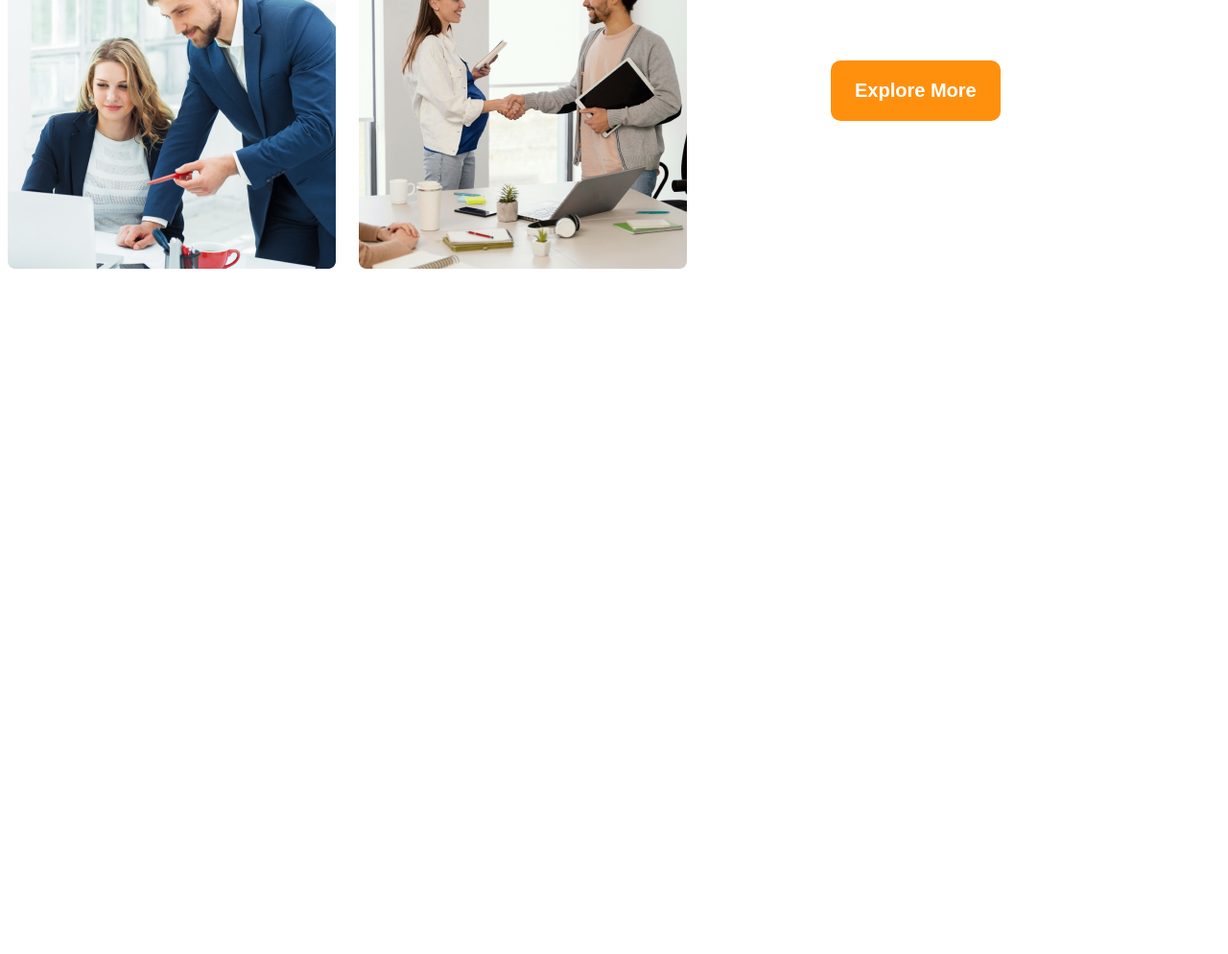
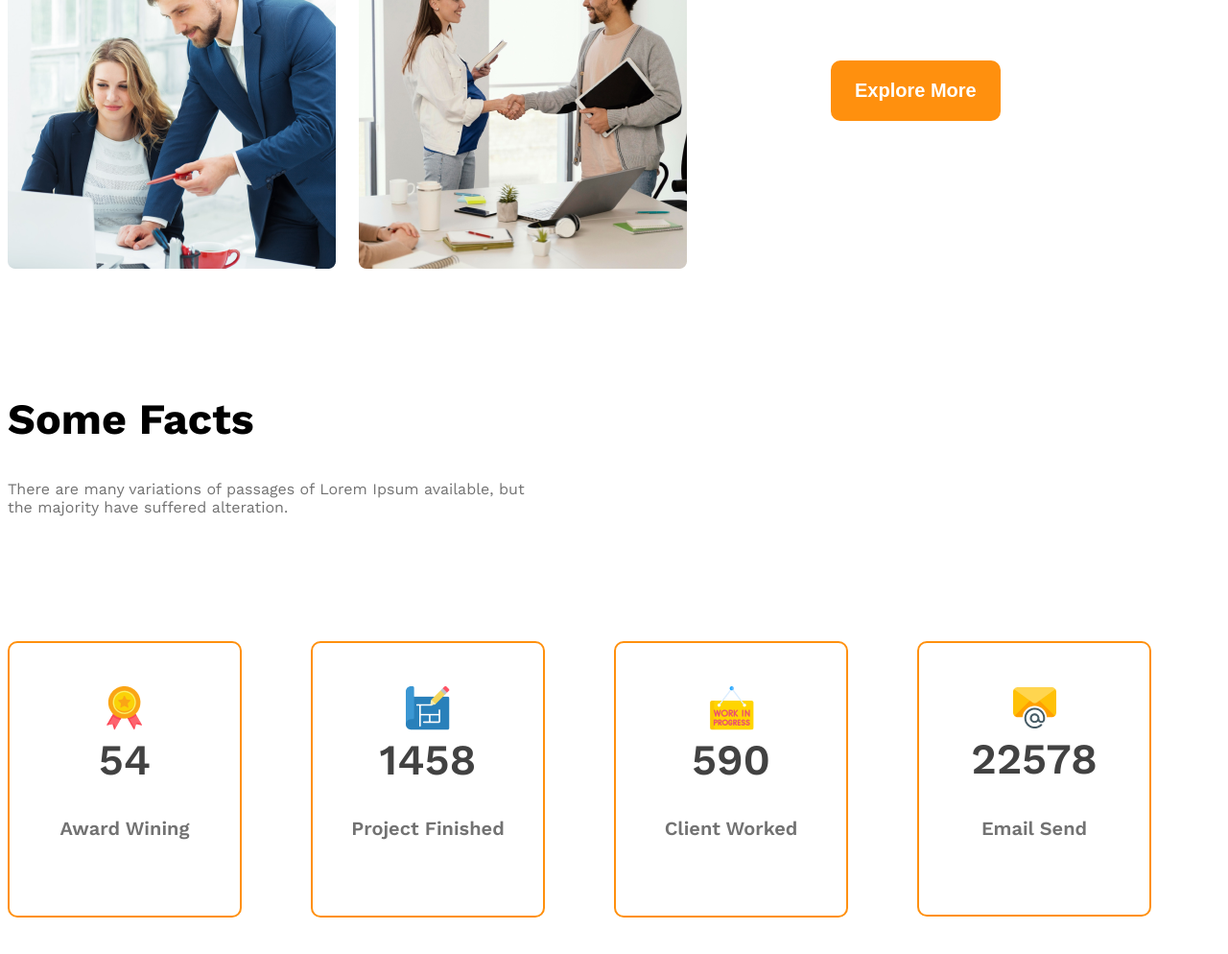
Before and after one commit to sakib404-hub/Web-development-day-9-G3-Architect-Website-, a plain HTML site: page index.html in a window 1280 px wide. Shown: the part 1777-2771 px from the top of the page at 96% size. Before the commit the page ends 2065 px from the top, so only its background shows below. Drawn offline with nearby package versions, Linux system fonts and the light colour scheme.

Commit message:
added another section-fact

```diff
--- a/index.html
+++ b/index.html
@@ -40,6 +40,7 @@
       </div>
     </header>
     <main>
+      <!-- Team-section-Start  -->
       <section class="teams display-flex">
         <div class="team-image-container">
           <img
@@ -60,7 +61,7 @@
           />
         </div>
         <div class="our-feature">
-          <h3 class="our-feature-title">
+          <h3 class="section-title">
             <span class="text-gray" id="quick">Quick list </span>
             <span class="dark1">of Our</span>
             <span class="primary-color">Features</span>
@@ -73,6 +74,37 @@
           <button class="btn-primary btn01">Explore More</button>
         </div>
       </section>
+      <!-- Feature-will-enjoy  -->
+      <section></section>
+      <section class="some-facts">
+        <h2 class="section-title">Some Facts</h2>
+        <p class="text-light-gray some-facts-description">
+          There are many variations of passages of Lorem Ipsum available, but
+          the majority have suffered alteration.
+        </p>
+        <div class="card-container text-light-gray">
+          <div class="card">
+            <img src="photos/icon/ribon.png" alt="" />
+            <h4 class="text-gray num">54</h4>
+            <h5 class="fact-name">Award Wining</p>
+          </div>
+          <div class="card">
+            <img src="photos/icon/projects.png" alt="" />
+            <h4 class="text-gray num">1458</h4>
+            <h5 class="fact-name">Project Finished</p>
+          </div>
+          <div class="card">
+            <img src="photos/icon/customers.png" alt="" />
+            <h4 class="text-gray num">590</h4>
+            <h5 class="fact-name">Client Worked</p>
+          </div>
+          <div class="card">
+            <img src="photos/icon/email.png" alt="" />
+            <h4 class="text-gray num">22578</h4>
+            <h5 class="fact-name">Email Send</p>
+          </div>
+        </div>
+      </section>
     </main>
     <footer></footer>
   </body>
--- a/style.css
+++ b/style.css
@@ -13,6 +13,10 @@
   font-style: normal;
 }
 /* Shared Styling  */
+.section-title{
+    font-size: 2.8rem;
+    font-weight: 700;
+}
 .display-flex{
     display: flex;
 }
@@ -107,22 +111,53 @@ main{
     margin-left: 130px;
     /* border: 2px solid black; */
 }
-.our-feature-title{
-    font-size: 2.8rem;
-}
 #quick{
     font-weight: 500;
 }
 .btn01{
     margin-top: 50px;
 }
+/* Section-somefacts-Styling  */
+.some-facts-description{
+    max-width: 540px;
+}
+.card-container{
+    max-width: 1340px;
+    margin: 130px auto 130px;
+    /* border: 2px solid black; */
+    display: grid;
+    grid-template-columns: repeat(4, 1fr);
+    align-items: center;
+}
+.card{
+    width: 170px;
+    border: 2px solid #FF900E;
+    padding: 45px 35px;
+    border-radius: 10px;
+    text-align: center;
+}
+.card .num{
+    font-size: 2.8rem;
+    font-weight: 600;
+    margin: 0 auto;
+}
+.fact-name{
+    font-size: 1.25rem;
+    font-weight: 600;
+}
 /* Responsiveness Of the Overall Small Devide*/
 @media screen and (max-width: 576px) {
     .navbar, .nav-links, .teams{
         flex-direction: column;
     }
-    .team-image-container{
+    .team-image-container, .card-container{
         grid-template-columns: repeat(1, 1fr);
+    }
+    .card-container{
+        gap: 40px;
+    }
+    .card{
+        margin: 0 auto;
     }
     .our-feature{
         margin: 0;
@@ -138,4 +173,12 @@ main{
         margin:20px auto;
         text-align: center;
     }
+    .card-container{
+        grid-template-columns: repeat(2, 1fr);
+        gap: 40px;
+        padding: 10px;
+    }
+    .card{
+        margin: 0 auto;
+    }
 }
```
